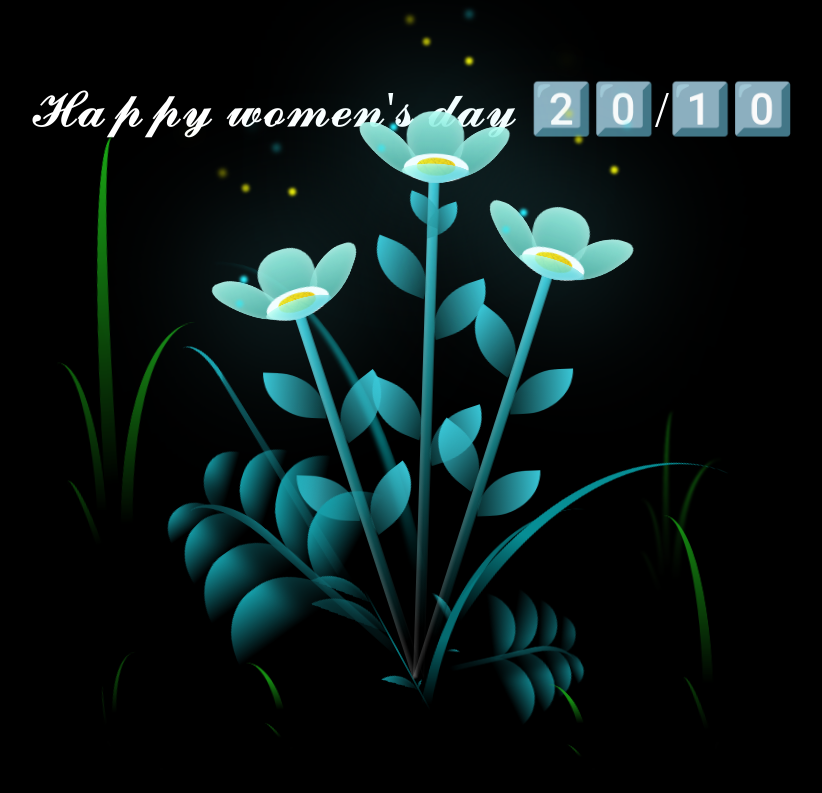
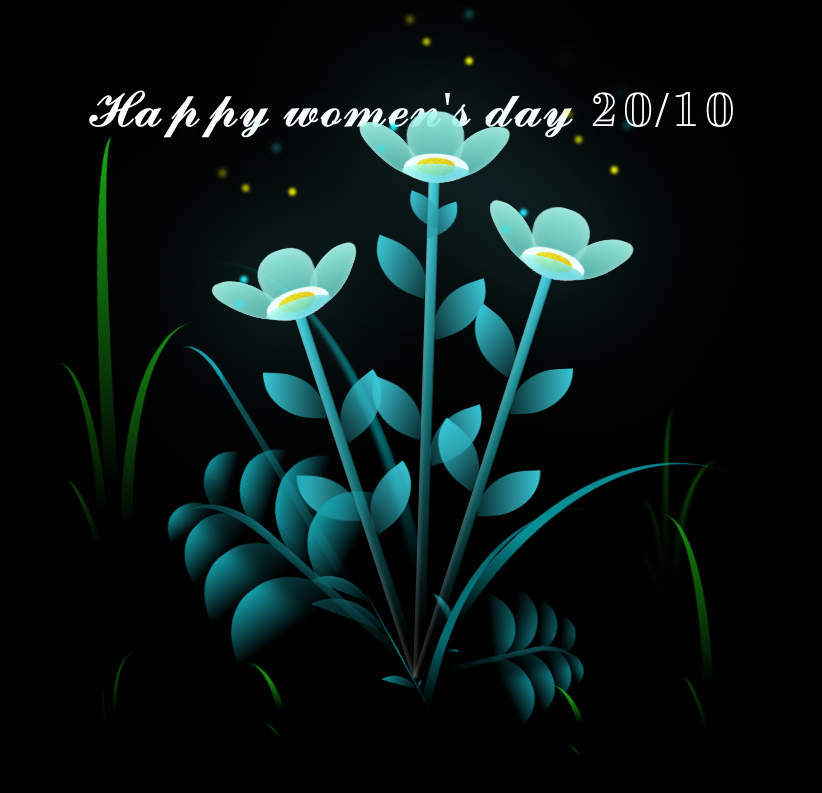
Before and after one commit to NgNgocKhanh0703/NgKhanh_devolopment, a plain HTML site: page index.html in a window 1280 px wide. Shown: the whole page, without its empty margins (227-1049 px from the left). Drawn offline with Linux system fonts and the light colour scheme.

Commit message:
index.html

```diff
--- a/index.html
+++ b/index.html
@@ -10,7 +10,7 @@
 
 <body class="not-loaded">
     <div class="night"></div>
-    <div class="happy-woman-day">𝓗𝓪𝓹𝓹𝔂 𝔀𝓸𝓶𝓮𝓷'𝓼 𝓭𝓪𝔂 2️⃣0️⃣/1️⃣0️⃣</div>
+    <div class="happy-woman-day">𝓗𝓪𝓹𝓹𝔂 𝔀𝓸𝓶𝓮𝓷'𝓼 𝓭𝓪𝔂 𝟚𝟘/𝟙𝟘 </div>
     <div class="flowers">
       <div class="flower flower--1">
         <div class="flower__leafs flower__leafs--1">
```
